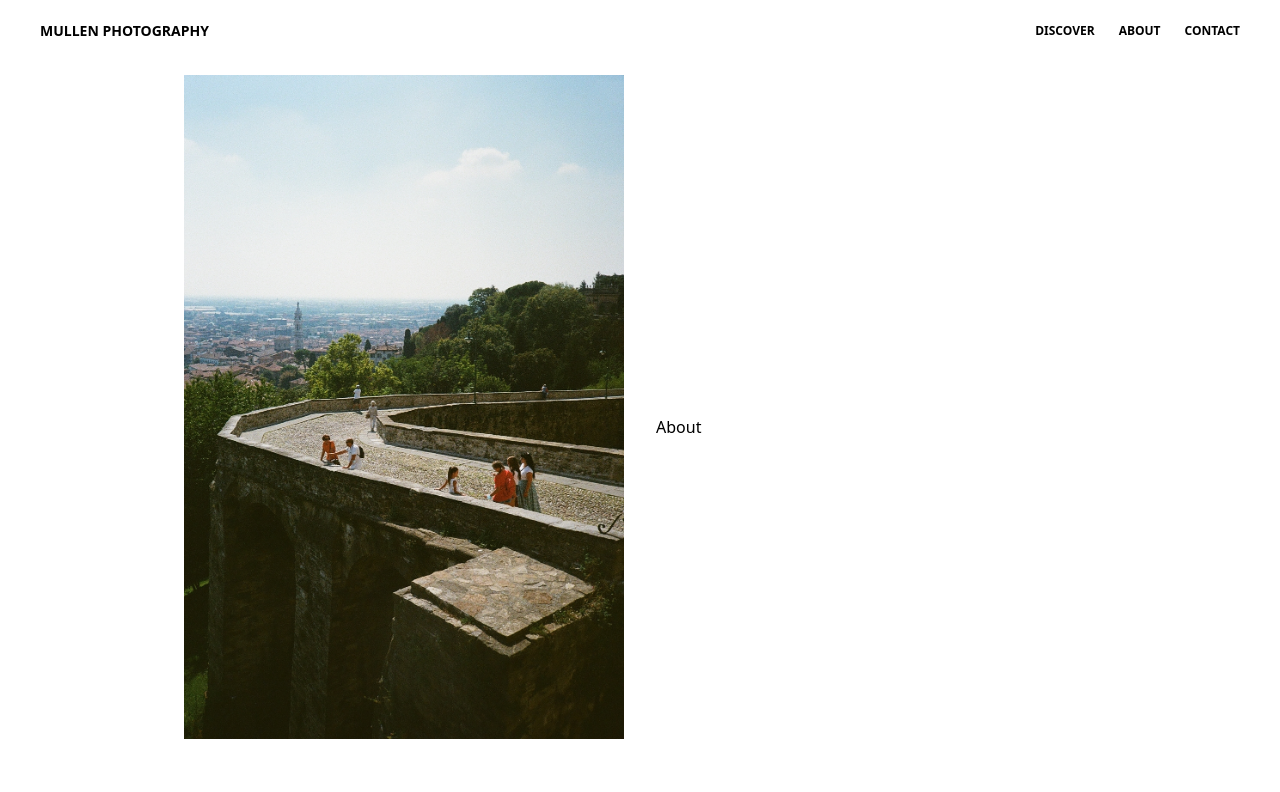
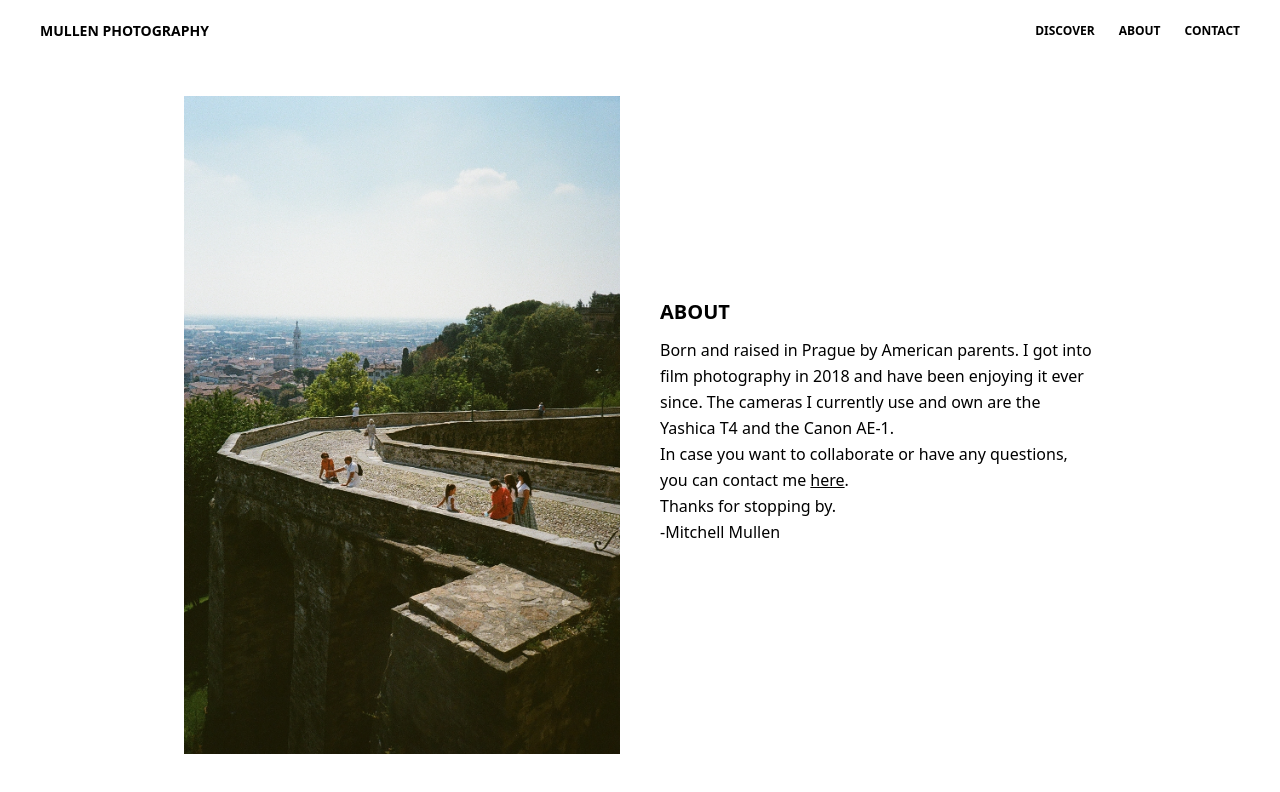
Before and after one commit to Photography-Portfolio/frontend, a Vue app: page /about in a window 1280 px wide. Shown: the top 792 px of the page. Built offline with nearby package versions, Linux system fonts and the light colour scheme.

Commit message:
feat: about view finished

```diff
--- a/src/index.css
+++ b/src/index.css
@@ -4,5 +4,5 @@
 @tailwind utilities;
 
 .img {
-	height: 88vh;
+	height: 87.5vh;
 }
--- a/src/views/About.vue
+++ b/src/views/About.vue
@@ -2,17 +2,34 @@
 	<div
 		class="relative flex flex-wrap items-center justify-between px-2 py-3 bg-transparent z-40"
 	>
-		<div
-			class="container px-4 mx-auto flex flex-wrap items-center justify-between lg:px-40"
-		>
+		<div class="container px-4 mx-auto flex flex-wrap xl:px-40">
 			<div class="img w-full relative flex px-4">
-				<div class="grid grid-cols-1 lg:grid-cols-2 gap-8">
-					  <div class="justify-center">
-                        <img class="box-border w-12/12 h-12/12 content-center" src="../assets/pictures/img_08.jpeg" />
-                      </div>
-                      <div class="justify-center content-center">
-                          <h1>About</h1>
-                      </div>
+				<div
+					class="grid grid-cols-1 lg:grid-cols-2 gap-10 justify-center content-center"
+				>
+					<img
+						class="w-full max-h-96 object-cover lg:h-12/12 lg:max-h-full"
+						src="../assets/pictures/img_08.jpeg"
+					/>
+					<div class="m-auto">
+						<h1
+							class="text-xl font-bold leading-relaxed inline-block mr-4 py-2 uppercase text-black"
+						>
+							About
+						</h1>
+						<p
+							class="text-base font-light leading-relaxed mt-0 mb-4 text-black"
+						>
+							Born and raised in Prague by American parents. I got into film
+							photography in 2018 and have been enjoying it ever since. The
+							cameras I currently use and own are the Yashica T4 and the Canon
+							AE-1.<br>
+                            In case you want to collaborate or have any questions, you
+							can contact me <router-link to="contact" class="underline">here</router-link>.<br>
+                            Thanks for stopping by.<br>
+                            -Mitchell Mullen
+						</p>
+					</div>
 				</div>
 			</div>
 		</div>
--- a/src/views/Discover.vue
+++ b/src/views/Discover.vue
@@ -7,9 +7,30 @@
 		>
 			<div class="w-full relative flex justify-center px-4">
 				<div class="grid grid-cols-1 lg:grid-cols-2 xl:grid-cols-3 gap-8">
-					  <img class="box-border w-12/12 h-12/12 lg:h-80 lg:w-80 object-contain" src="../assets/pictures/img_31.jpeg" />
-					  <img class="box-border w-12/12 h-12/12 lg:h-80 lg:w-80 object-contain" src="../assets/pictures/img_32.jpeg" />
-            <img class="box-border w-12/12 h-12/12 lg:h-80 lg:w-80 object-contain" src="../assets/pictures/img_08.jpeg" />
+					<img
+						class="box-border w-12/12 h-12/12 lg:h-80 lg:w-80 object-contain"
+						src="../assets/pictures/img_31.jpeg"
+					/>
+					<img
+						class="box-border w-12/12 h-12/12 lg:h-80 lg:w-80 object-contain"
+						src="../assets/pictures/img_32.jpeg"
+					/>
+					<img
+						class="box-border w-12/12 h-12/12 lg:h-80 lg:w-80 object-contain"
+						src="../assets/pictures/img_08.jpeg"
+					/>
+					<img
+						class="box-border w-12/12 h-12/12 lg:h-80 lg:w-80 object-contain"
+						src="../assets/pictures/img_31.jpeg"
+					/>
+					<img
+						class="box-border w-12/12 h-12/12 lg:h-80 lg:w-80 object-contain"
+						src="../assets/pictures/img_32.jpeg"
+					/>
+					<img
+						class="box-border w-12/12 h-12/12 lg:h-80 lg:w-80 object-contain"
+						src="../assets/pictures/img_08.jpeg"
+					/>
 				</div>
 			</div>
 		</div>
```
